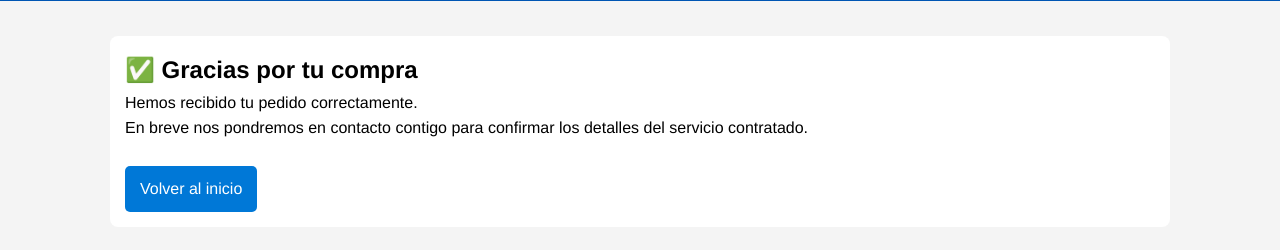
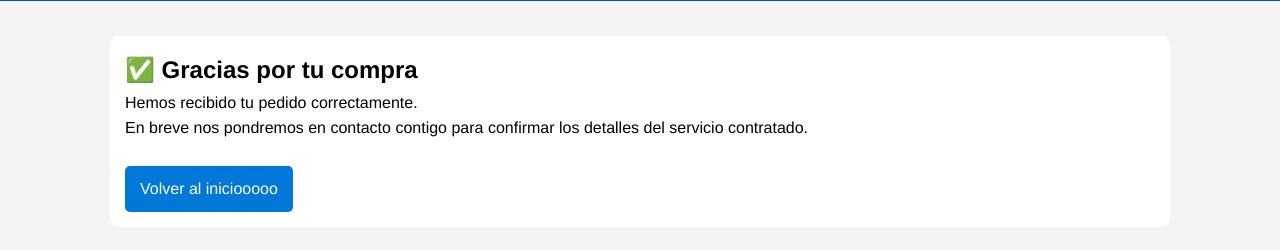
Before and after one commit to paulita46torrefiel/technova-shop, a plain HTML site: page confirmacion.html in a window 1280 px wide. Shown: the part 80-330 px from the top of the page. Drawn offline with Linux system fonts and the light colour scheme.

Commit message:
Actualizado confirmacion.html

```diff
--- a/confirmacion.html
+++ b/confirmacion.html
@@ -31,7 +31,7 @@
             <br>
 
             <a class="btn" href="index.html">
-                Volver al inicio
+                Volver al iniciooooo
             </a>
 
         </div>
```
